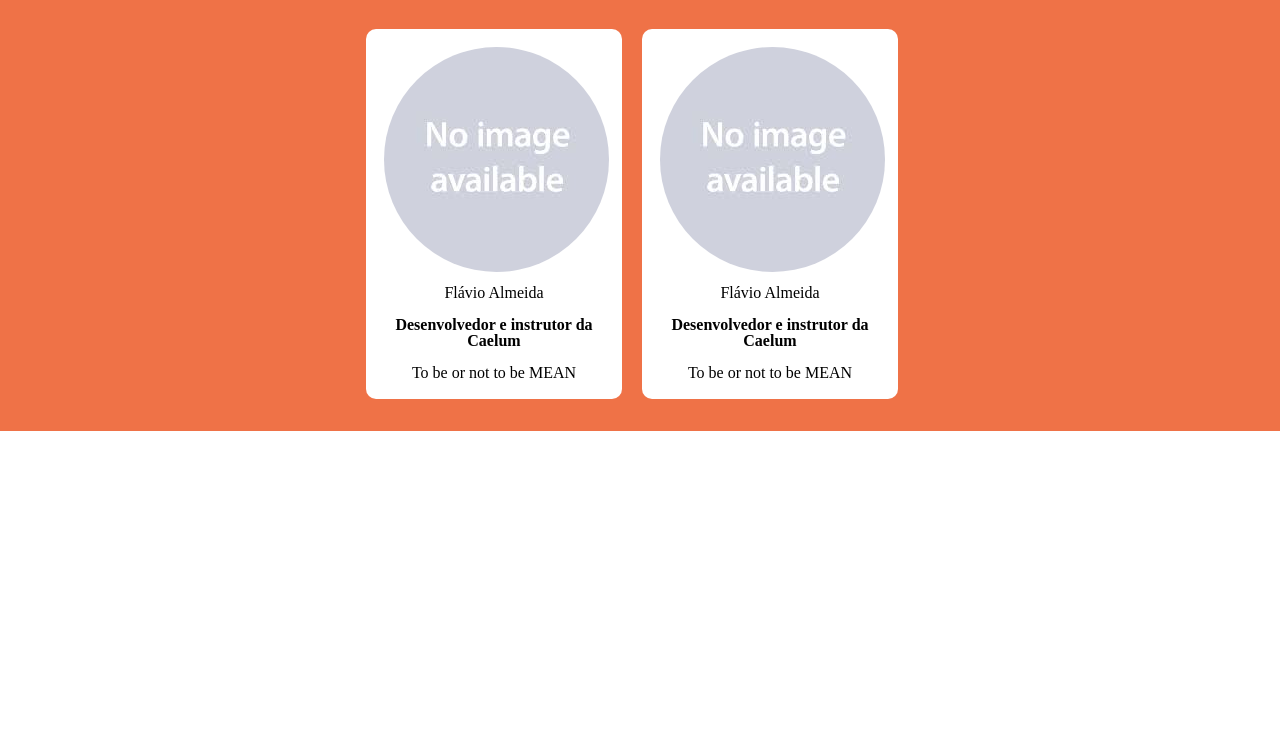
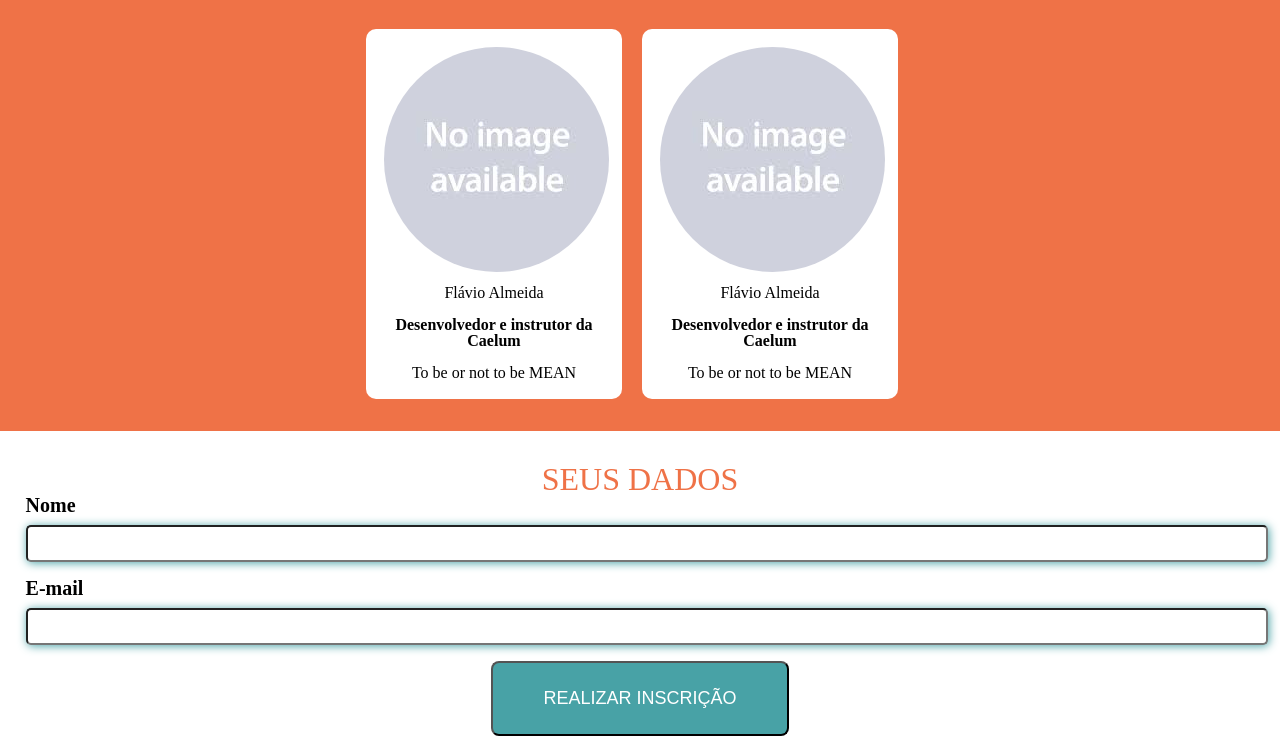
Before and after one commit to gustavobhm/Curso-Front-end-Projeto-de-conclus-o, a plain HTML site: page aluraconf/index.html in a window 1280 px wide. Shown: the part 1219-1955 px from the top of the page. Before the commit the page ends 1650 px from the top, so only its background shows below. Drawn offline with Linux system fonts and the light colour scheme.

Commit message:
Aula 4 - Formulário de inscrição

```diff
--- a/aluraconf/css/base.css
+++ b/aluraconf/css/base.css
@@ -3,3 +3,34 @@
     width: 96%;
     margin: 0 auto;
 }
+
+.field {
+    margin-bottom: 16px;
+}
+
+.field label {
+    display: block;
+    font-size: 20px;
+    margin-bottom: 10px;
+    font-weight: bold;
+}
+
+.field .field-input {
+    display: block;
+    width: 100%;
+    font-size: 20px;
+    padding: 5px;
+    border-radius: 5px;
+    box-shadow: 1px 1px 10px #48A2A6;
+}
+
+.button {
+
+    display: inline-block;
+    color: white;
+    text-decoration: none;
+    font-size: 18px;
+    padding: 25px 50px;
+    background-color: #48A2A6;
+    border-radius: 8px;
+}
--- /dev/null
+++ b/aluraconf/css/form.css
@@ -0,0 +1,15 @@
+.panel-form {
+
+    margin-top: 32px;
+}
+
+.panel-form .title {
+    font-size: 32px;
+    color: #EF7247;
+    text-align: center;
+    text-transform: uppercase;
+}
+
+.button-place {
+    text-align: center;
+}
--- a/aluraconf/css/header.css
+++ b/aluraconf/css/header.css
@@ -55,17 +55,6 @@
     margin-top: 8px;
 }
 
-.header .jumbotron .button {
-
-    display: inline-block;
-    color: white;
-    text-decoration: none;
-    font-size: 18px;
-    padding: 25px 50px;
-    background-color: #48A3A6;
-    border-radius: 8px;
-}
-
 .header .jumbotron .panel-subscribe {
 
     margin-top: 28px;
--- a/aluraconf/index.html
+++ b/aluraconf/index.html
@@ -10,6 +10,7 @@
     <link rel="stylesheet" href="css/header.css">
     <link rel="stylesheet" href="css/about.css">
     <link rel="stylesheet" href="css/speakers.css">
+    <link rel="stylesheet" href="css/form.css">
 </head>
 
 <body>
@@ -110,10 +111,29 @@
                     </figure>
                     <p class="speaker-speach">To be or not to be MEAN</p>
                 </li>
-
             </ul>
         </div>
     </section>
+
+    <section class="panel-form">
+        <div class="container">
+            <h2 class="title">Seus dados</h2>
+            <form>
+                <div class="field">
+                    <label>Nome</label>
+                    <input class="field-input">
+                </div>
+                <div class="field">
+                    <label>E-mail</label>
+                    <input class="field-input">
+                </div>
+                <div class="button-place">
+                    <button class="button">REALIZAR INSCRIÇÃO</button>
+                </div>
+            </form>
+        </div>
+    </section>
+
 </body>
 
 </html>
```
